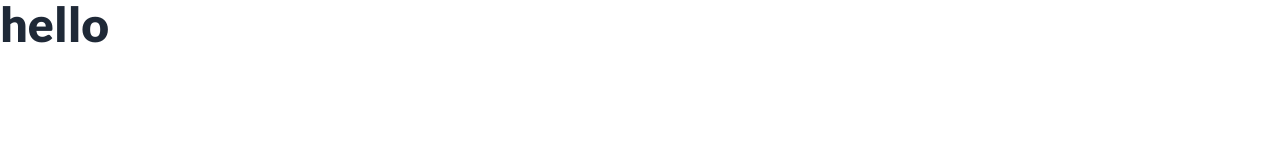
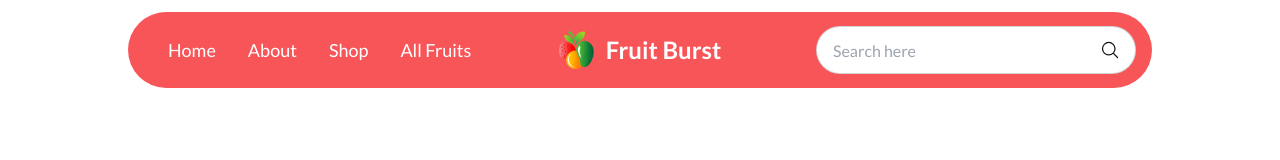
Before and after one commit to anissvr/B8A3-fruit-brust, a plain HTML site: page index.html in a window 1280 px wide. Drawn offline with nearby package versions, Linux system fonts and the light colour scheme.

Commit message:
navbar added

```diff
--- a/index.html
+++ b/index.html
@@ -23,7 +23,40 @@
 </head>
 
 <body class="lato-font">
-    <h1 class="text-5xl font-extrabold">hello</h1>
+    <header>
+        <div class="w-full lg:w-4/5 mx-auto ">
+            <div class="navbar bg-[#F85559] rounded-full px-4 mt-3">
+                <div class="navbar-start w-full lg:w-1/2 text-white">
+                  <div class="dropdown  lg:hidden">
+                    <label tabindex="0" class="btn btn-ghost btn-circle">
+                      <svg xmlns="http://www.w3.org/2000/svg" class="h-5 w-5" fill="none" viewBox="0 0 24 24" stroke="currentColor"><path stroke-linecap="round" stroke-linejoin="round" stroke-width="2" d="M4 6h16M4 12h16M4 18h7" /></svg>
+                    </label>
+                    <ul tabindex="0" class="menu menu-sm dropdown-content mt-3 z-[1] p-2 shadow bg-[#F85559]  rounded-box w-52">
+                        <li><a>Home</a></li>
+                        <li><a>About</a></li>
+                        <li><a>Shop</a></li>
+                        <li><a>All Fruits</a></li>
+                    </ul>
+                  </div>
+                  <ul class="menu menu-horizontal  hidden lg:flex text-lg">
+                    <li><a>Home</a></li>
+                    <li><a>About</a></li>
+                    <li><a>Shop</a></li>
+                    <li><a>All Fruits</a></li>
+                  </ul>
+                </div>
+                <div class="navbar-center">
+                  <a class=" normal-case text-xl flex lg:flex items-center">
+                    <img class="w-[35px] mr-3" src="images/logo.png" alt=""><span class=" text-lg lg:text-2xl font-bold text-white">Fruit Burst</span>
+                  </a>
+                </div>
+                <div class="navbar-end hidden lg:flex relative">
+                    <input type="text" placeholder="Search here" class="input input-bordered w-full max-w-xs rounded-full " />
+                    <img class="absolute right-4 w-5" src="images/Frame.svg" alt="">
+                </div>
+              </div>
+        </div>
+    </header>
 </body>
 
 </html>
```
Also changed, not shown: images/Frame.svg (added), images/fruit 1.svg (added), images/gift-box 1.svg (added), images/group 1.svg (added), images/ice-cream 1.svg (added), images/like 1.svg (added), images/love 1.svg (added).
